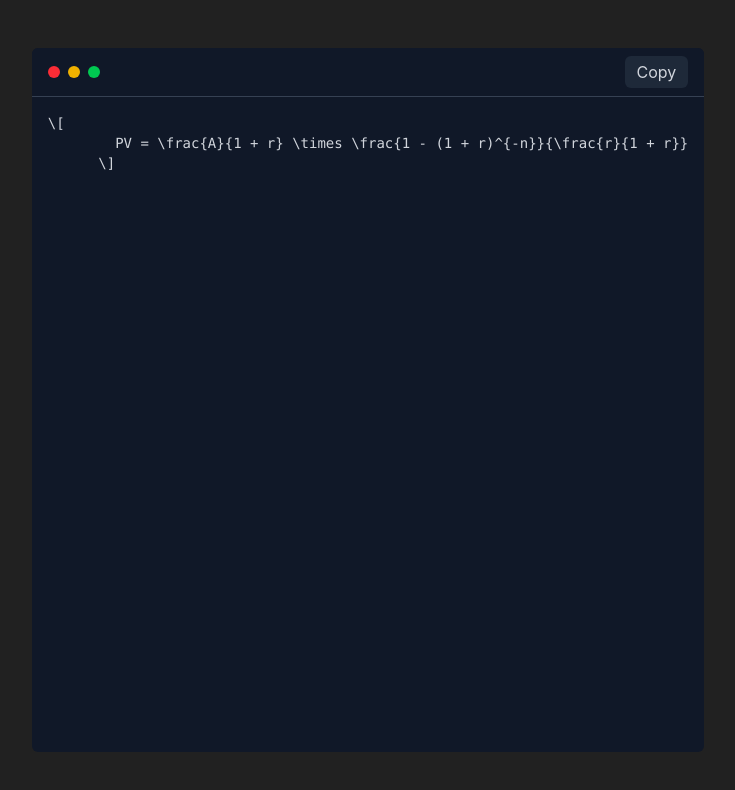
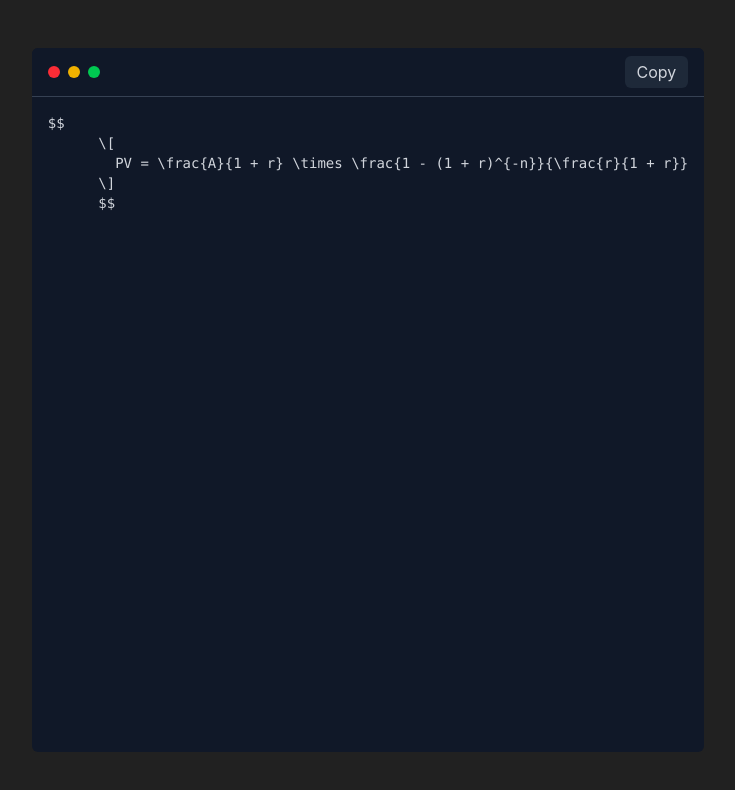
Before and after one commit to talpx0/GPT-Editor, a React (Vite) app: page /markdown in a window 1280 px wide. Shown: the top 790 px of the page, without its empty margins (272-1007 px from the left). Built offline with nearby package versions, Linux system fonts and the light colour scheme.

Commit message:
big update

```diff
--- a/src/App.tsx
+++ b/src/App.tsx
@@ -24,7 +24,7 @@ const downloadMarkdown = (content: string) => {
 
 
 const SplitView = () => {
-  const { markdownText, setMarkdown } = useMarkdownStore();
+  const { markdownText, setMarkdown} = useMarkdownStore();
   const formattedContent = formatMathExpressions(markdownText);
 
 
@@ -46,7 +46,7 @@ const SplitView = () => {
         <textarea
           ref={inputRef}
           value={markdownText}
-          onChange={(e) => setMarkdown(e.target.value)}
+          onChange={(e) => setMarkdown(e.target.value ,null)}
           className="flex-grow text-white bg-[#303030] rounded-lg p-4 text-lg
                      resize-none outline-none overflow-auto"
         />
@@ -55,7 +55,7 @@ const SplitView = () => {
 
       <div className="w-1/2 flex flex-col p-4 overflow-hidden">
         <div className="flex justify-between items-center pb-2">
-          <h2 className="text-white text-lg font-semibold">Quick View</h2>
+          <h2 className="text-white text-lg font-semibold">Quick View</h2>
           <div className="flex gap-3">
             <IconButton
               onClick={() => downloadMarkdown(formattedContent)}
@@ -67,6 +67,7 @@ const SplitView = () => {
               to="/markdown"
               icon={FileText}
               label="Raw markdown"
+              onClick={()=> setMarkdown(null, formattedContent)}
             />
           </div>
         </div>
--- a/src/page/Markdown.tsx
+++ b/src/page/Markdown.tsx
@@ -5,11 +5,11 @@ import CodeBlock from "../tools/CodeBlock";
 
 
 const MarkdownPage = () => {
-    const { markdownText } = useMarkdownStore();
+    const {formattedMdText} = useMarkdownStore();
 
     return (
         <div className="flex justify-center h-screen py-12">
-                <CodeBlock>{markdownText}</CodeBlock>
+                <CodeBlock>{formattedMdText}</CodeBlock>
         </div>
     );
 };
--- a/src/store.tsx
+++ b/src/store.tsx
@@ -4,7 +4,8 @@ import { persist } from 'zustand/middleware';
 // Define the state type
 interface MarkdownState {
   markdownText: string;
-  setMarkdown: (newMarkdown: string) => void;
+  formattedMdText: string;
+  setMarkdown: (newMarkdown: string|null, formattedMdText: string| null) => void;
 }
 
 // Fix sessionStorage integration for Zustand persist middleware
@@ -14,7 +15,12 @@ const useMarkdownStore = create<MarkdownState>()(
       markdownText: String.raw`\[
         PV = \frac{A}{1 + r} \times \frac{1 - (1 + r)^{-n}}{\frac{r}{1 + r}}
       \]`,
-      setMarkdown: (newMarkdown) => set({ markdownText: newMarkdown }),
+      formattedMdText: String.raw`$$
+      \[
+        PV = \frac{A}{1 + r} \times \frac{1 - (1 + r)^{-n}}{\frac{r}{1 + r}}
+      \]
+      $$`,
+      setMarkdown: (newMarkdown, formattedMdText) => set((state)=>({ markdownText: newMarkdown ?? state.markdownText , formattedMdText: formattedMdText ?? state.formattedMdText })),
     }),
     {
       name: 'markdown-storage', // Storage key
--- a/src/tools/CodeBlock.tsx
+++ b/src/tools/CodeBlock.tsx
@@ -1,35 +1,44 @@
-import React, { useState } from "react";
-import { CopyToClipboard } from "react-copy-to-clipboard";
+import React, { useState, useRef } from "react";
 
 const CodeBlock = ({ children }: { children: string }) => {
   const [copied, setCopied] = useState(false);
+  const codeRef = useRef<HTMLPreElement>(null);
+
+  const handleCopy = () => {
+    const text = codeRef.current?.innerText ?? children;
+    navigator.clipboard
+      .writeText(text)
+      .then(() => setCopied(true))
+      .catch(console.error);
+  };
 
   return (
     <div className="relative max-w-4xl overflow-auto bg-gray-900 rounded-md">
       <div
-        className="sticky top-0 left-0 z-10      /* glue */
-                   flex items-center justify-between px-4 py-2
-                   border-b border-gray-700       /* subtle separator */
-                   bg-gray-900"
-      >  <span className="flex gap-2">
+        className="sticky top-0 left-0 z-10 flex items-center justify-between px-4 py-2
+                   border-b border-gray-700 bg-gray-900"
+      >
+        <span className="flex gap-2">
           <span className="h-3 w-3 rounded-full bg-red-500" />
           <span className="h-3 w-3 rounded-full bg-yellow-500" />
           <span className="h-3 w-3 rounded-full bg-green-500" />
         </span>
-        <CopyToClipboard text={children} onCopy={() => setCopied(true)}>
-          <button className="rounded-md bg-gray-800 px-3 py-1 text-gray-300 hover:bg-gray-700">
-            {copied ? "Copied!" : "Copy"}
-          </button>
-        </CopyToClipboard>
+        <button
+          onClick={handleCopy}
+          className="rounded-md bg-gray-800 px-3 py-1 text-gray-300 hover:bg-gray-700"
+        >
+          {copied ? "Copied!" : "Copy"}
+        </button>
       </div>
 
-      {/* (3) scrollable code area */}
-      <pre className="overflow-x-auto p-4 text-sm text-gray-300">
+      <pre
+        ref={codeRef}
+        className="overflow-x-auto p-4 text-sm text-gray-300 whitespace-pre"
+      >
         <code>{children}</code>
       </pre>
     </div>
   );
 };
 
-
-export default CodeBlock
+export default CodeBlock;
--- a/src/tools/IconButton.tsx
+++ b/src/tools/IconButton.tsx
@@ -41,7 +41,7 @@ export const IconButton = ({
   );
 
   return as === "nav" ? (
-    <NavLink to={to!} className={common}>
+    <NavLink to={to!} className={common} onClick={onClick}>
       {content}
     </NavLink>
   ) : (
```
